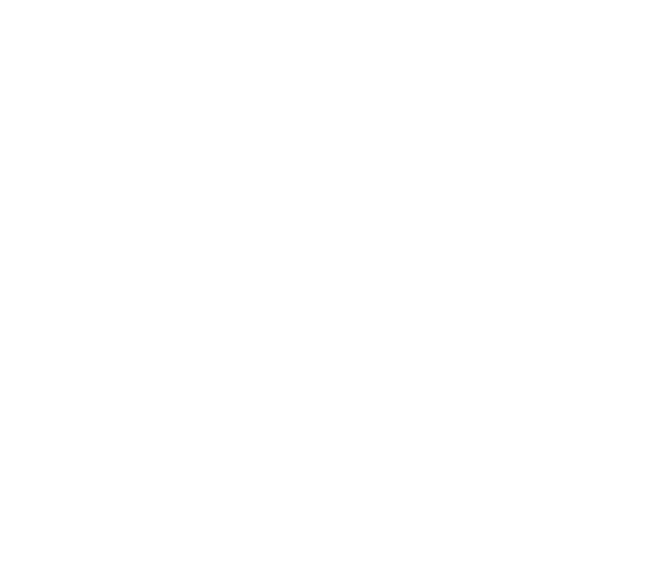
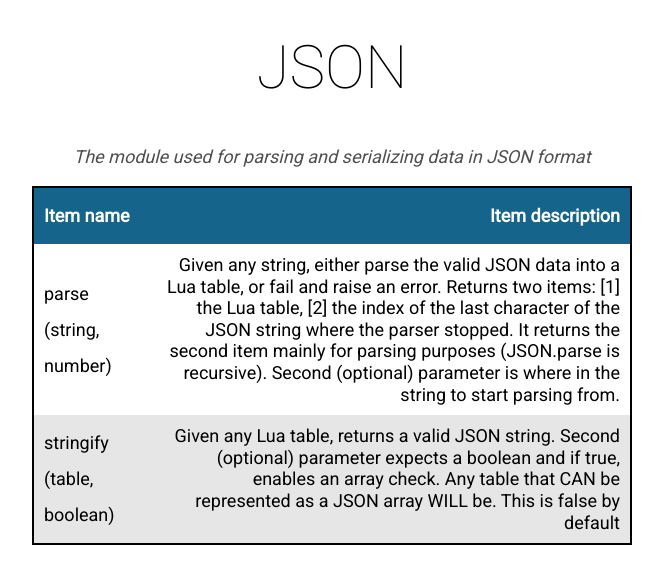
Before and after one commit to AlgoRythm-Dylan/lextra, a plain HTML site: page docs/modules/json.html in a window 1280 px wide. Shown: the whole page, without its empty margins (308-971 px from the left). Drawn offline with Linux system fonts and the light colour scheme.

Commit message:
JSON docs

```diff
--- a/docs/modules/json.html
+++ b/docs/modules/json.html
@@ -0,0 +1,35 @@
+<!DOCTYPE html>
+<head>
+	<title>lextra docs</title>
+	<link href="https://fonts.googleapis.com/css?family=Roboto:100,400|Ubuntu+Mono" rel="stylesheet">
+	<link href="../style.css" type="text/css" rel="stylesheet">
+</head>
+<body>
+    <h1>JSON</h1>
+    <p class="note">The module used for parsing and serializing data in JSON format</p>
+
+    <table class="memberdata">
+        <tr>
+            <th style="width:100px">Item name</th>
+            <th>Item description</th>
+        </tr>
+        <tr>
+            <td>parse<br/>(string, number)</td>
+            <td>
+                Given any string, either parse the valid JSON data into a Lua table, or fail
+                and raise an error. Returns two items: [1] the Lua table, [2] the index of the
+                last character of the JSON string where the parser stopped. It returns the
+                second item mainly for parsing purposes (JSON.parse is recursive). Second (optional)
+                parameter is where in the string to start parsing from.
+            </td>
+        </tr>
+        <tr>
+            <td>stringify<br/>(table, boolean)</td>
+            <td>
+                Given any Lua table, returns a valid JSON string. Second (optional) parameter
+                expects a boolean and if true, enables an array check. Any table that CAN
+                be represented as a JSON array WILL be. This is false by default
+            </td>
+        </tr>
+    </table>
+</body>
--- a/docs/style.css
+++ b/docs/style.css
@@ -35,26 +35,29 @@ span.code{
 	font-family: 'Ubuntu Mono';
 }
 /* Not the contents OF a table, but the style for the table of contents */
-table.contents{
+table.contents, table.memberdata{
 	width: 600px;
 	border: solid black 2px;
 	margin: 20px auto;
 	border-collapse: collapse;
 }
-table.contents th, table.contents td{
+table.contents th, table.contents td, table.memberdata th, table.memberdata td{
 	padding: 10px;
 }
-table.contents th {
+table.contents th, table.memberdata th{
 	background: rgb(20, 100, 140);
 	color: white;
 }
-table.contents tr th:nth-child(1), table.contents tr td:nth-child(1){
+table.contents tr th:nth-child(1), table.contents tr td:nth-child(1),
+table.memberdata tr th:nth-child(1), table.memberdata tr td:nth-child(1){
 	text-align: left;
 }
-table.contents tr th:nth-child(2), table.contents tr td:nth-child(2){
+table.contents tr th:nth-child(2), table.contents tr td:nth-child(2),
+table.memberdata tr th:nth-child(2), table.memberdata tr td:nth-child(2){
 	text-align: right;
+	line-height: 1.2;
 }
-table.contents tr:nth-child(odd){
+table.contents tr:nth-child(odd), table.memberdata tr:nth-child(odd){
 	background: rgb(230, 230, 230);
 }
 ul{
```
Also changed, not shown: 2 other files.
